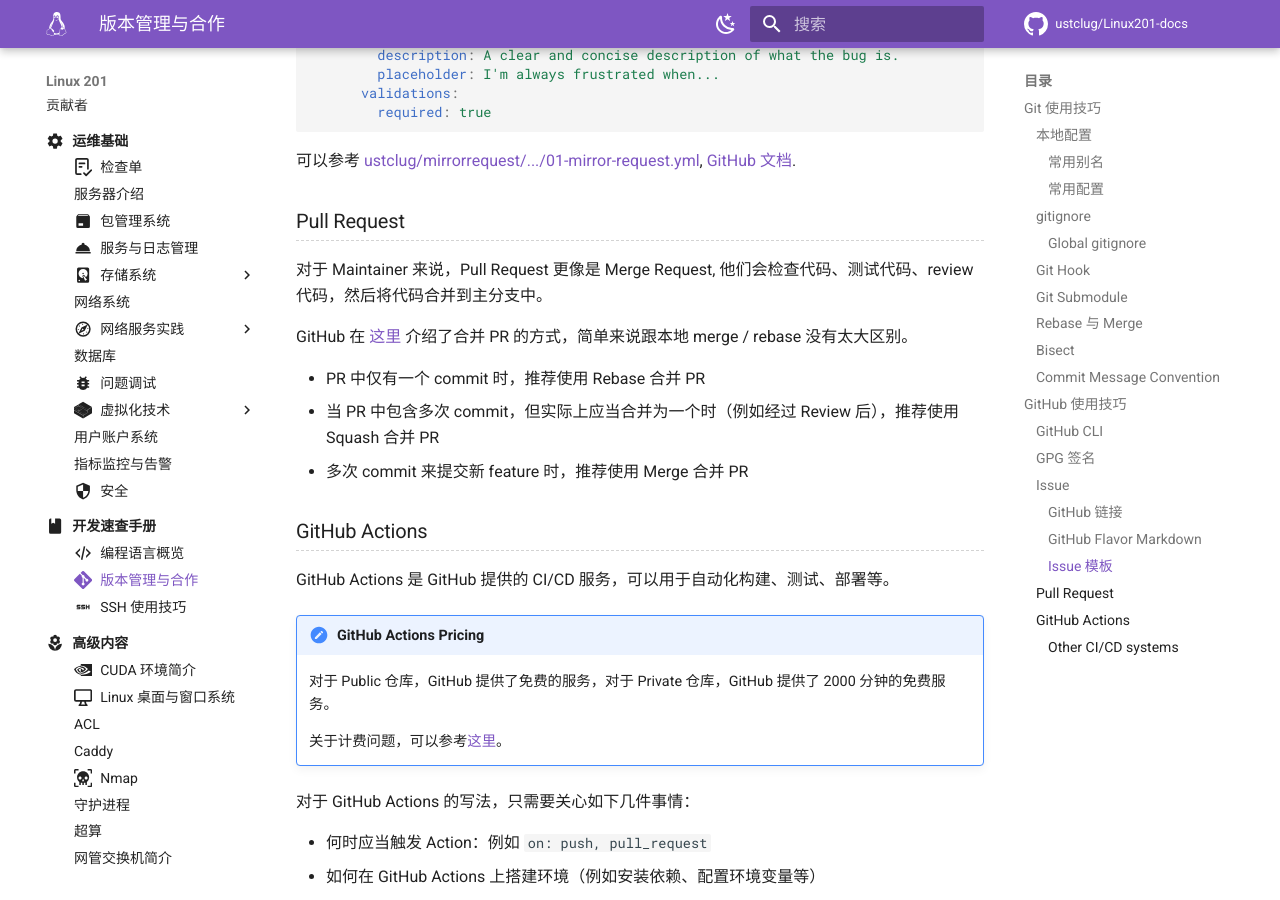
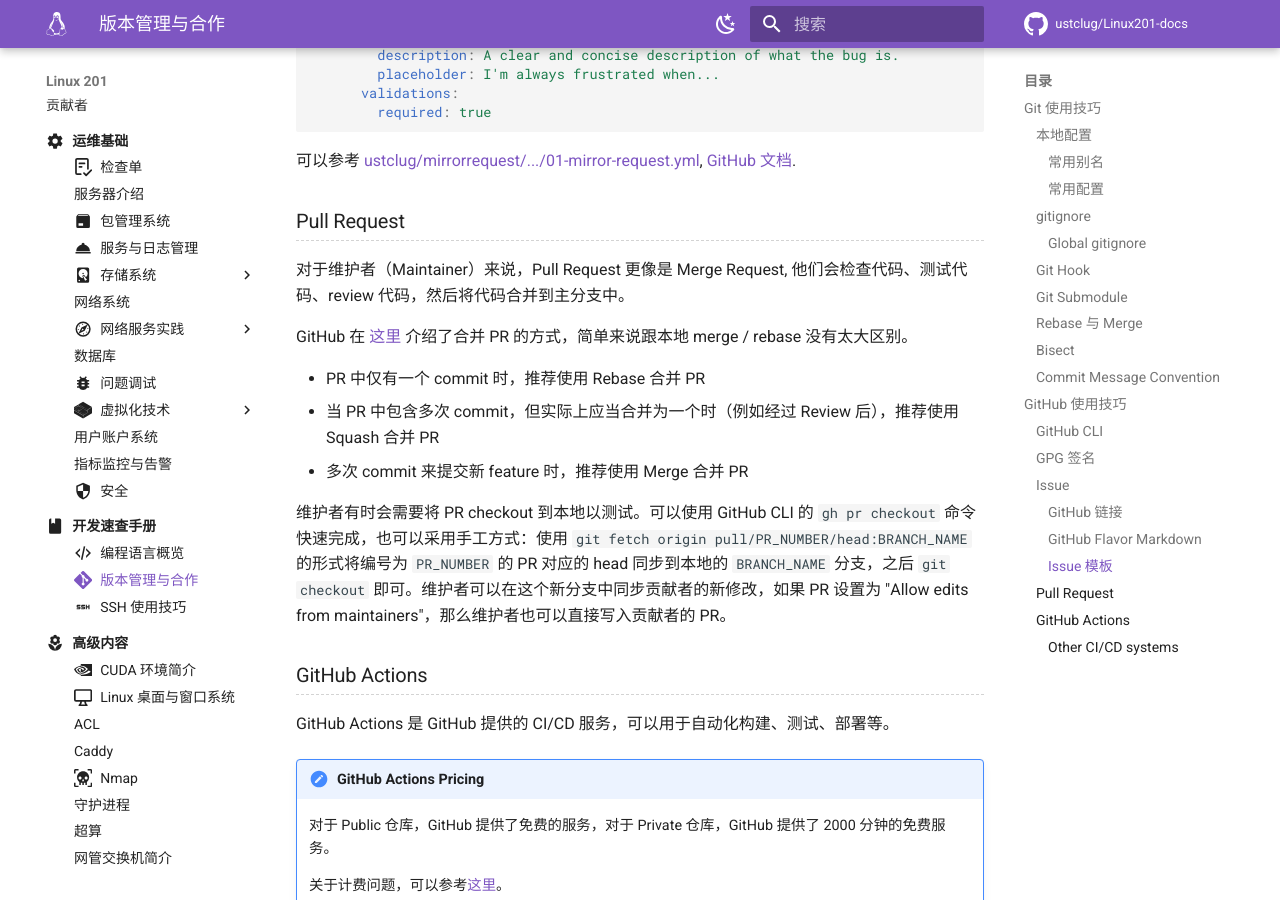
Before and after one commit to ustclug/Linux201-docs, an MkDocs documentation site: the page built from docs/dev/git.md, in a window 1280 px wide and 900 px high, scrolled down 8000 px. Built offline with MkDocs 1.6.1 and Material for MkDocs 9.7.7, drawn with Linux system fonts in a browser that asks for light colours; comment, search, counter and statistics services are not loaded.

Commit message:
dev/git: Methods to checkout PR

```diff
--- a/docs/dev/git.md
+++ b/docs/dev/git.md
@@ -365,13 +365,15 @@
 
 ### Pull Request {#github-pr}
 
-对于 Maintainer 来说，Pull Request 更像是 Merge Request, 他们会检查代码、测试代码、review 代码，然后将代码合并到主分支中。
+对于维护者（Maintainer）来说，Pull Request 更像是 Merge Request, 他们会检查代码、测试代码、review 代码，然后将代码合并到主分支中。
 
 GitHub 在 [这里](https://docs.github.com/en/pull-requests/collaborating-with-pull-requests/incorporating-changes-from-a-pull-request/merging-a-pull-request) 介绍了合并 PR 的方式，简单来说跟本地 merge / rebase 没有太大区别。
 
 - PR 中仅有一个 commit 时，推荐使用 Rebase 合并 PR
 - 当 PR 中包含多次 commit，但实际上应当合并为一个时（例如经过 Review 后），推荐使用 Squash 合并 PR
 - 多次 commit 来提交新 feature 时，推荐使用 Merge 合并 PR
+
+维护者有时会需要将 PR checkout 到本地以测试。可以使用 GitHub CLI 的 `gh pr checkout` 命令快速完成，也可以采用手工方式：使用 `git fetch origin pull/PR_NUMBER/head:BRANCH_NAME` 的形式将编号为 `PR_NUMBER` 的 PR 对应的 head 同步到本地的 `BRANCH_NAME` 分支，之后 `git checkout` 即可。维护者可以在这个新分支中同步贡献者的新修改，如果 PR 设置为 "Allow edits from maintainers"，那么维护者也可以直接写入贡献者的 PR。
 
 ### GitHub Actions {#github-actions}
 
```
